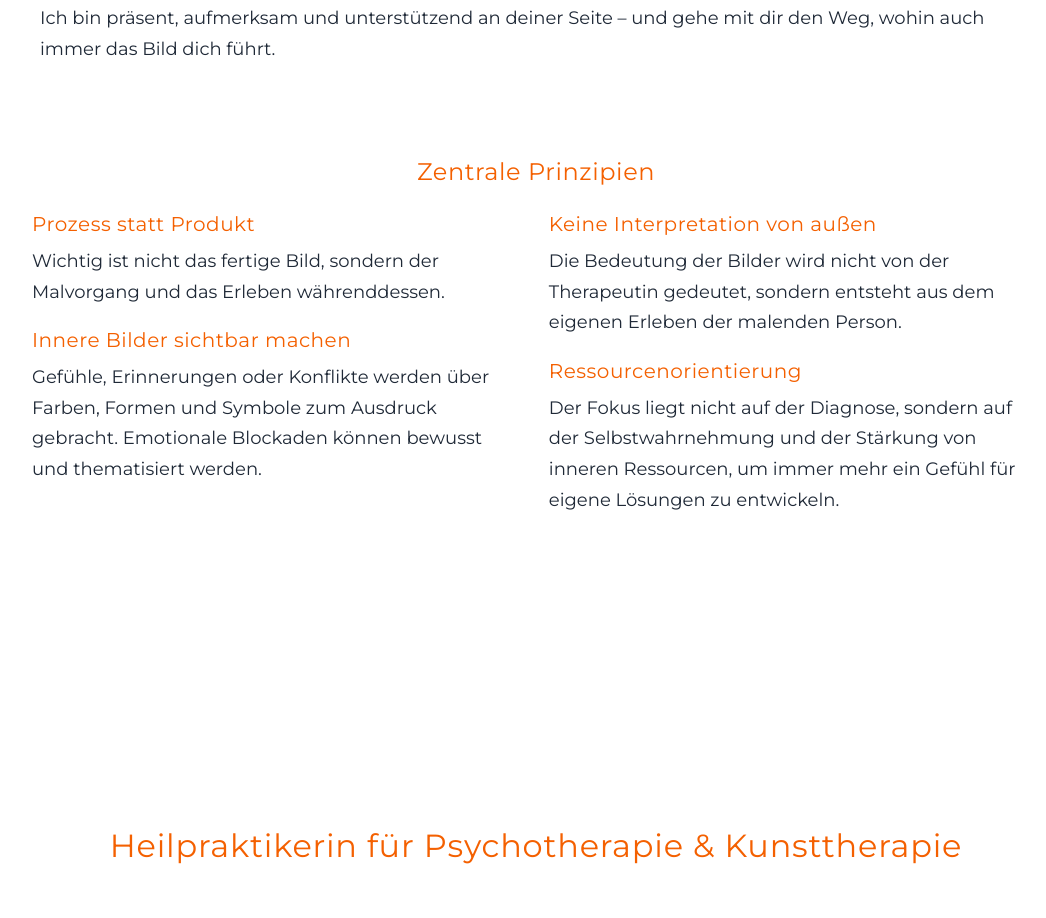
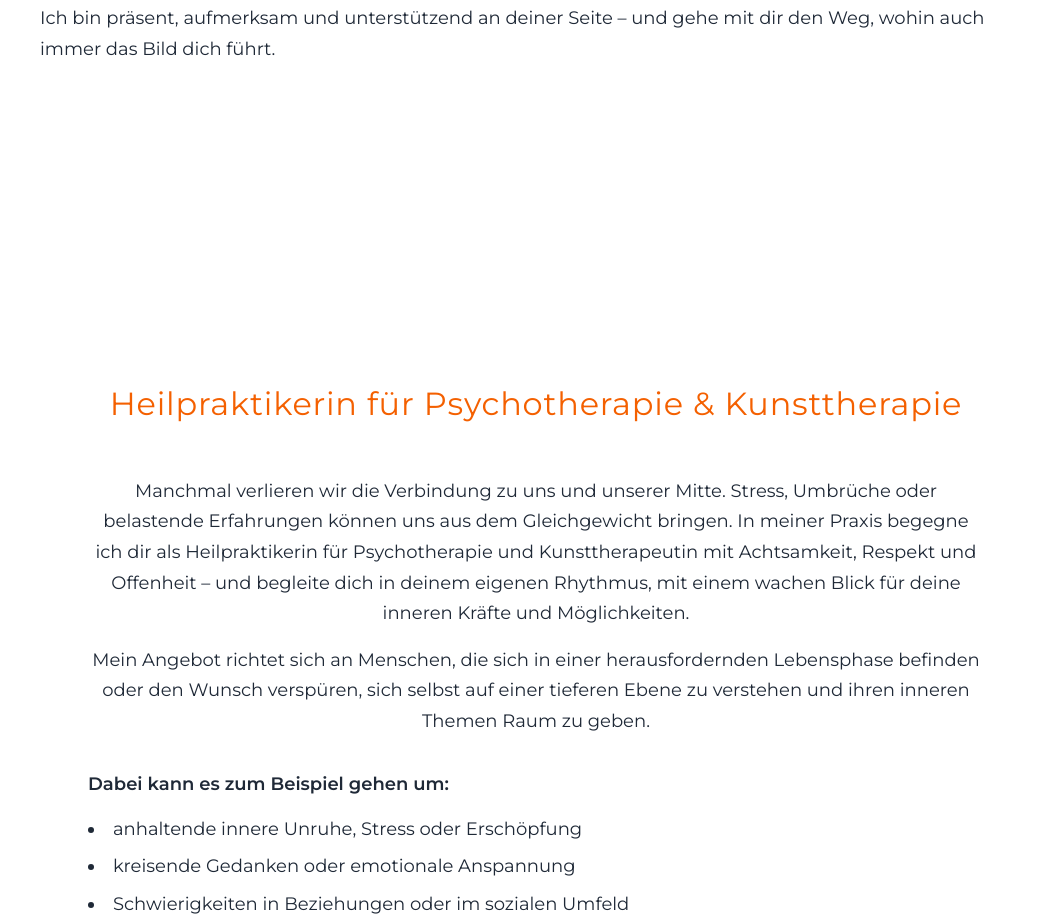
Before and after one commit to MaxWindt/v0-verwandlungsraum, a Next.js app: page / in a window 1280 px wide. Shown: the part 4447-5365 px from the top of the page, without its empty margins (104-1150 px from the left). Built offline with nearby package versions, Linux system fonts and the light colour scheme; a web font is replaced by a local one.

Commit message:
Refactor Kunsttherapie component: remove principles section and update layout in Services component

```diff
--- a/components/kunsttherapie.tsx
+++ b/components/kunsttherapie.tsx
@@ -1,6 +1,6 @@
-"use client";
+'use client';
 
-import { useLanguage } from "@/contexts/language-context";
+import { useLanguage } from '@/contexts/language-context';
 
 export default function Kunsttherapie() {
   const { t } = useLanguage();
@@ -13,15 +13,13 @@ export default function Kunsttherapie() {
             <div className="space-y-6 sm:space-y-8 text-base sm:text-lg leading-relaxed">
               <div className="mb-8 sm:mb-12">
                 <h4 className="text-xl sm:text-2xl mb-3 sm:mb-4 text-center">
-                  {t("kunsttherapie.howItWorks")}
+                  {t('kunsttherapie.howItWorks')}
                 </h4>
                 <p className="mb-4 text-center">
-                  {t("kunsttherapie.howItWorksIntro")}
+                  {t('kunsttherapie.howItWorksIntro')}
                 </p>
                 <ul className="space-y-3 max-w-3xl mx-auto"></ul>
               </div>
-
-
             </div>
           </div>
 
@@ -35,66 +33,19 @@ export default function Kunsttherapie() {
             </div>
             <div className="text-center mb-4 sm:mb-6">
               <h3 className="text-2xl sm:text-3xl mb-4 sm:mb-6">
-                {t("kunsttherapie.pomTitle")}
+                {t('kunsttherapie.pomTitle')}
               </h3>
             </div>
             <div className="relative overflow-hidden rounded-2xl">
               <div className="absolute inset-0 bg-card/80 rounded-2xl"></div>
               <div className="relative z-10 my-0 p-4 sm:p-6 md:p-8 lg:p-10">
                 <div className="mb-4 text-base sm:text-lg text-center">
-                  <p className="mb-4">{t("kunsttherapie.whyMethodIntro")}</p>
+                  <p className="mb-4">{t('kunsttherapie.whyMethodIntro')}</p>
                 </div>
                 <div className="text-base sm:text-lg">
                   <p className="leading-relaxed whitespace-pre-line">
-                    {t("kunsttherapie.methodDescription")}
+                    {t('kunsttherapie.methodDescription')}
                   </p>
-                </div>
-              </div>
-            </div>
-            <div className="space-y-6 sm:space-y-8 text-base sm:text-lg leading-relaxed">
-              <div className="relative overflow-hidden p-4 sm:p-6 md:p-8 rounded-2xl">
-                <div className="relative z-10">
-                  <h4 className="text-xl sm:text-2xl mb-3 sm:mb-4 text-center">
-                    {t("kunsttherapie.principlesTitle")}
-                  </h4>
-                  <div className="grid grid-cols-1 md:grid-cols-2 gap-4 sm:gap-6">
-                    <ul className="space-y-2">
-                      <li>
-                        <h5 className="font-semibold mb-1 text-lg sm:text-xl">
-                          {t("kunsttherapie.principle1Title")}
-                        </h5>
-                        <p className="space-y-2">
-                          {t("kunsttherapie.principle1Text")}
-                        </p>
-                      </li>
-                      <li>
-                        <h5 className="font-semibold mb-1 text-lg sm:text-xl">
-                          {t("kunsttherapie.principle2Title")}
-                        </h5>
-                        <p className="space-y-2">
-                          {t("kunsttherapie.principle2Text")}
-                        </p>
-                      </li>
-                    </ul>
-                    <ul className="space-y-2">
-                      <li>
-                        <h5 className="font-semibold mb-1 text-lg sm:text-xl">
-                          {t("kunsttherapie.principle3Title")}
-                        </h5>
-                        <p className="space-y-2">
-                          {t("kunsttherapie.principle3Text")}
-                        </p>
-                      </li>
-                      <li>
-                        <h5 className="font-semibold mb-1 text-lg sm:text-xl">
-                          {t("kunsttherapie.principle4Title")}
-                        </h5>
-                        <p className="space-y-2">
-                          {t("kunsttherapie.principle4Text")}
-                        </p>
-                      </li>
-                    </ul>
-                  </div>
                 </div>
               </div>
             </div>
--- a/lib/translations.ts
+++ b/lib/translations.ts
@@ -83,19 +83,7 @@ export const translations = {
         "Das personenorientierte Malen wurde von Bettina Egger entwickelt und unterscheidet sich etwas von anderen kunsttherapeutischen Ansätzen.",
       methodDescription:
         "In der Personenorientierten Maltherapie gibt es in der Regel keine vorgegebenen Aufgaben oder Themen. Dein Bild entsteht aus einem ersten inneren Impuls und entwickelt sich daraus weiter. Der offene Malprozess steht im Mittelpunkt.\n\nAlles, was sich zeigt – Farben, Formen, Bewegungen – ist Teil deines persönlichen Ausdrucks. Ziele, Themen und Erkenntnisse entstehen aus diesem Prozess heraus.\n\nMeine wichtigste Aufgabe dabei ist das Begleiten:\nIch bin präsent, aufmerksam und unterstützend an deiner Seite – und gehe mit dir den Weg, wohin auch immer das Bild dich führt.",
-      principlesTitle: "Zentrale Prinzipien",
-      principle1Title: "Prozess statt Produkt",
-      principle1Text:
-        "Wichtig ist nicht das fertige Bild, sondern der Malvorgang und das Erleben währenddessen.",
-      principle2Title: "Innere Bilder sichtbar machen",
-      principle2Text:
-        "Gefühle, Erinnerungen oder Konflikte werden über Farben, Formen und Symbole zum Ausdruck gebracht. Emotionale Blockaden können bewusst und thematisiert werden.",
-      principle3Title: "Keine Interpretation von außen",
-      principle3Text:
-        "Die Bedeutung der Bilder wird nicht von der Therapeutin gedeutet, sondern entsteht aus dem eigenen Erleben der malenden Person.",
-      principle4Title: "Ressourcenorientierung",
-      principle4Text:
-        "Der Fokus liegt nicht auf der Diagnose, sondern auf der Selbstwahrnehmung und der Stärkung von inneren Ressourcen, um immer mehr ein Gefühl für eigene Lösungen zu entwickeln.",
+
     },
     hpPsych: {
       title: "Heilpraktikerin für Psychotherapie & Kunsttherapie",
@@ -356,19 +344,7 @@ export const translations = {
         "La pintura orientada a la persona fue desarrollada por Bettina Egger y se diferencia un poco de otros enfoques de arteterapia.",
       methodDescription:
         "En la terapia de pintura orientada a la persona, por lo general no hay tareas o temas predefinidos. Tu imagen surge de un primer impulso interno y se desarrolla a partir de allí. El proceso abierto de pintura está en el centro.\n\nTodo lo que se muestra – colores, formas, movimientos – es parte de tu expresión personal. Los objetivos, temas y percepciones surgen de este proceso.\n\nMi tarea más importante es acompañar:\nEstoy presente, atenta y apoyándote a tu lado – y camino contigo por donde la imagen te lleve.",
-      principlesTitle: "Principios centrales",
-      principle1Title: "Proceso en lugar de producto",
-      principle1Text:
-        "Lo importante no es la imagen terminada, sino el proceso de pintura y la experiencia durante el mismo.",
-      principle2Title: "Hacer visibles las imágenes internas",
-      principle2Text:
-        "Los sentimientos, recuerdos o conflictos se expresan a través de colores, formas y símbolos. Los bloqueos emocionales pueden hacerse conscientes y tematizarse.",
-      principle3Title: "Sin interpretación externa",
-      principle3Text:
-        "El significado de las imágenes no es interpretado por la terapeuta, sino que surge de la propia experiencia de la persona que pinta.",
-      principle4Title: "Orientación a los recursos",
-      principle4Text:
-        "El enfoque no está en el diagnóstico, sino en la autopercepción y el fortalecimiento de los recursos internos, para desarrollar cada vez más un sentimiento de soluciones propias.",
+
     },
     hpPsych: {
       title: "Practicante de Psicoterapia & Arteterapia",
```
